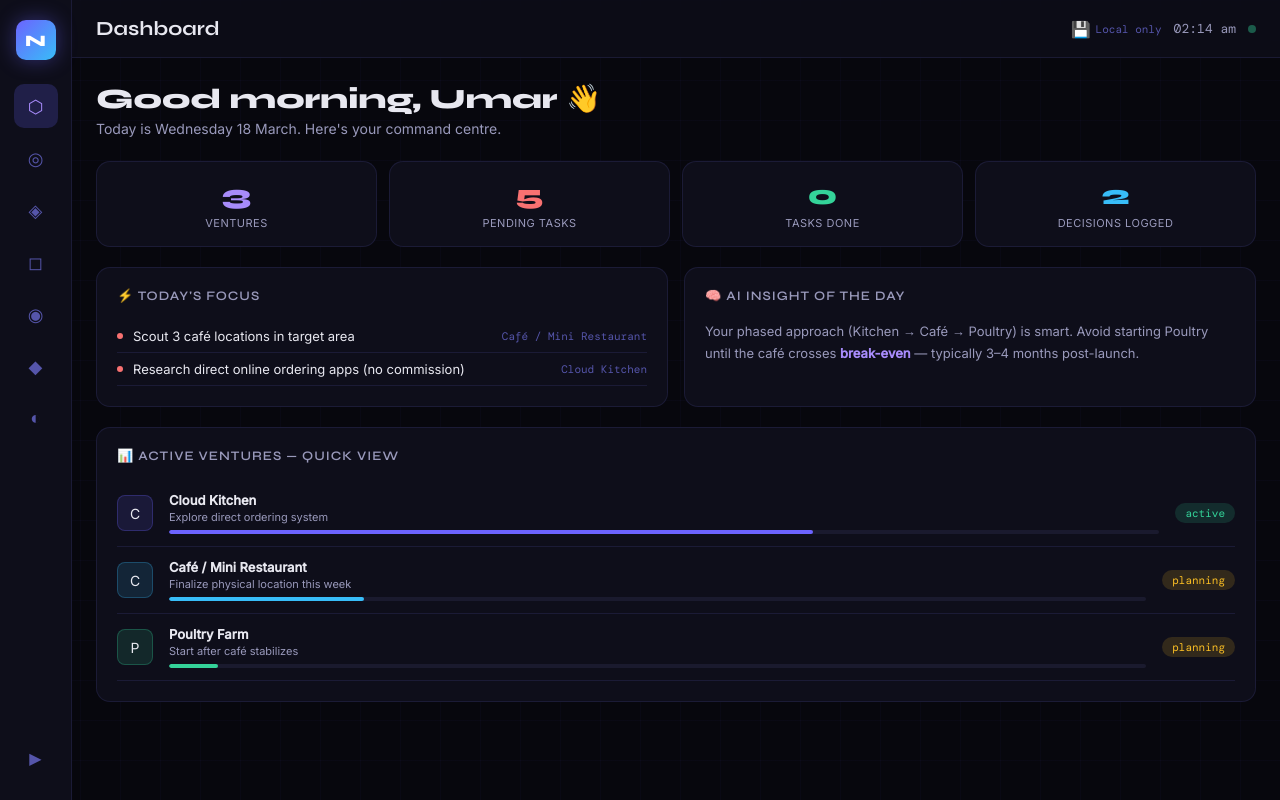
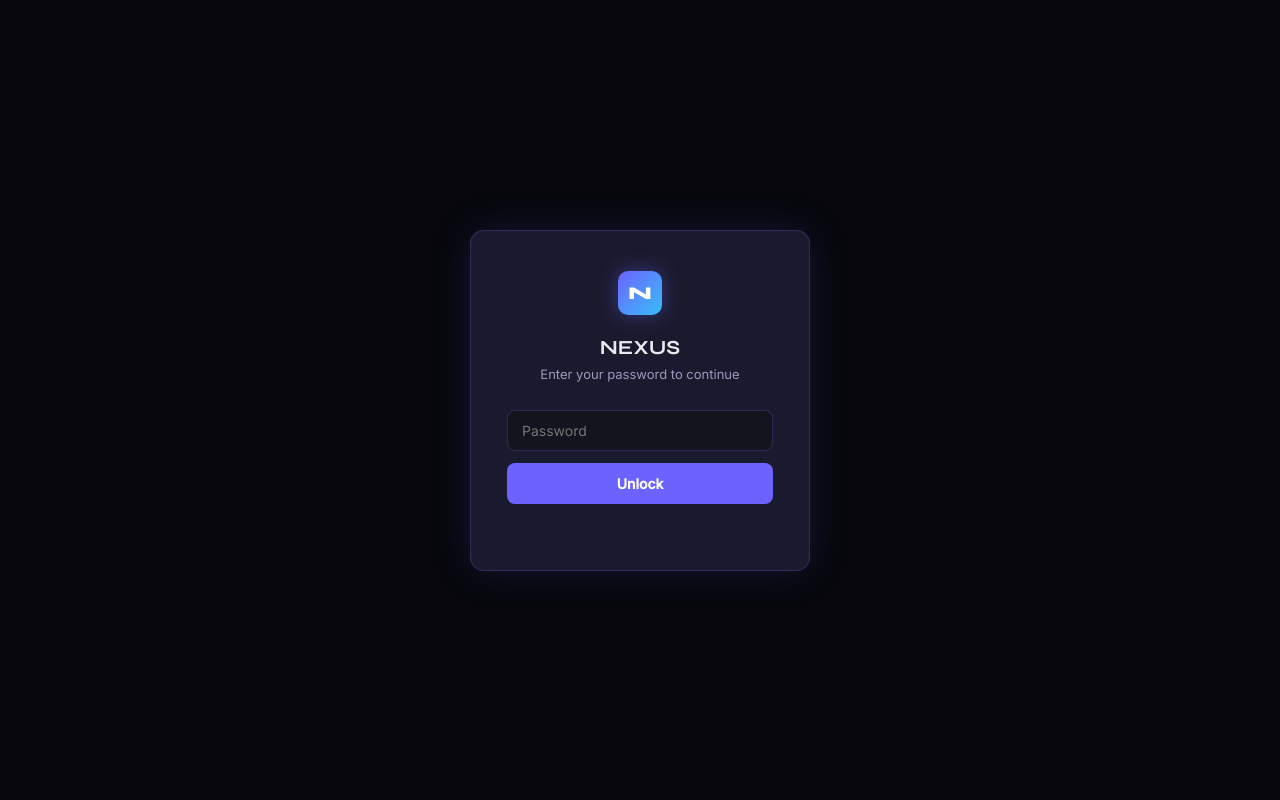
Before and after one commit to zaidkhan1009/baby, a plain HTML site: page index.html in a window 1280 px wide. Drawn offline with nearby package versions, Linux system fonts and the light colour scheme; a web font is replaced by a local one.

Commit message:
Add login screen and GitHub Actions deploy workflow

```diff
--- a/index.html
+++ b/index.html
@@ -479,9 +479,74 @@
 
   .empty-state { text-align: center; padding: 48px 24px; color: var(--text3); font-size: 14px; }
   .empty-state .icon { font-size: 40px; margin-bottom: 12px; }
+
+  /* ── LOGIN SCREEN ── */
+  #login-screen {
+    position: fixed; inset: 0; z-index: 9999;
+    background: var(--bg);
+    display: flex; align-items: center; justify-content: center;
+  }
+  #login-screen.hidden { display: none; }
+  .login-box {
+    background: var(--surface);
+    border: 1px solid var(--border2);
+    border-radius: var(--radius);
+    padding: 40px 36px;
+    width: 340px;
+    box-shadow: var(--glow);
+  }
+  .login-logo {
+    width: 44px; height: 44px;
+    background: linear-gradient(135deg, var(--accent), var(--accent3));
+    border-radius: 10px;
+    display: flex; align-items: center; justify-content: center;
+    font-family: var(--font-display);
+    font-weight: 800; font-size: 18px; color: white;
+    margin: 0 auto 20px;
+    box-shadow: 0 0 20px rgba(108,99,255,0.4);
+  }
+  .login-title {
+    font-family: var(--font-display);
+    font-size: 20px; font-weight: 700;
+    text-align: center; margin-bottom: 6px;
+  }
+  .login-sub { font-size: 13px; color: var(--text2); text-align: center; margin-bottom: 28px; }
+  .login-input {
+    width: 100%; background: var(--bg3);
+    border: 1px solid var(--border2);
+    border-radius: var(--radius-sm);
+    padding: 11px 14px; color: var(--text);
+    font-size: 14px; font-family: var(--font-body);
+    outline: none; margin-bottom: 12px;
+    transition: border-color 0.2s;
+  }
+  .login-input:focus { border-color: var(--accent); }
+  .login-btn {
+    width: 100%; padding: 12px;
+    background: var(--accent); color: white;
+    border: none; border-radius: var(--radius-sm);
+    font-size: 14px; font-weight: 600;
+    font-family: var(--font-body);
+    cursor: pointer; transition: opacity 0.2s;
+  }
+  .login-btn:hover { opacity: 0.85; }
+  .login-error { color: var(--red); font-size: 12px; text-align: center; margin-top: 10px; min-height: 16px; }
 </style>
 </head>
 <body>
+
+<!-- LOGIN SCREEN -->
+<div id="login-screen">
+  <div class="login-box">
+    <div class="login-logo">N</div>
+    <div class="login-title">NEXUS</div>
+    <div class="login-sub">Enter your password to continue</div>
+    <input id="login-pass" class="login-input" type="password" placeholder="Password" autocomplete="current-password"
+      onkeydown="if(event.key==='Enter')doLogin()" />
+    <button class="login-btn" onclick="doLogin()">Unlock</button>
+    <div class="login-error" id="login-error"></div>
+  </div>
+</div>
 
 <div class="app">
   <!-- SIDEBAR (desktop) -->
@@ -712,6 +777,36 @@
 </div>
 
 <script>
+// ═══════════════════════════════════════════════
+// AUTH — SHA-256 hash injected at deploy time
+// ═══════════════════════════════════════════════
+const _PH = '__PASSWORD_HASH__';
+
+async function sha256(str) {
+  const buf = await crypto.subtle.digest('SHA-256', new TextEncoder().encode(str));
+  return Array.from(new Uint8Array(buf)).map(b => b.toString(16).padStart(2, '0')).join('');
+}
+
+async function doLogin() {
+  const pass = document.getElementById('login-pass').value;
+  const err = document.getElementById('login-error');
+  if (!pass) { err.textContent = 'Please enter your password.'; return; }
+  const hash = await sha256(pass);
+  if (hash === _PH) {
+    sessionStorage.setItem('nexus_auth', _PH);
+    document.getElementById('login-screen').classList.add('hidden');
+  } else {
+    err.textContent = 'Incorrect password.';
+    document.getElementById('login-pass').value = '';
+  }
+}
+
+(function checkAuth() {
+  if (sessionStorage.getItem('nexus_auth') === _PH) {
+    document.getElementById('login-screen').classList.add('hidden');
+  }
+})();
+
 // ═══════════════════════════════════════════════
 // CLOUD SYNC — JSONBin.io + localStorage fallback
 // ═══════════════════════════════════════════════
```
Also changed, not shown: .github/workflows/deploy.yml (added).
